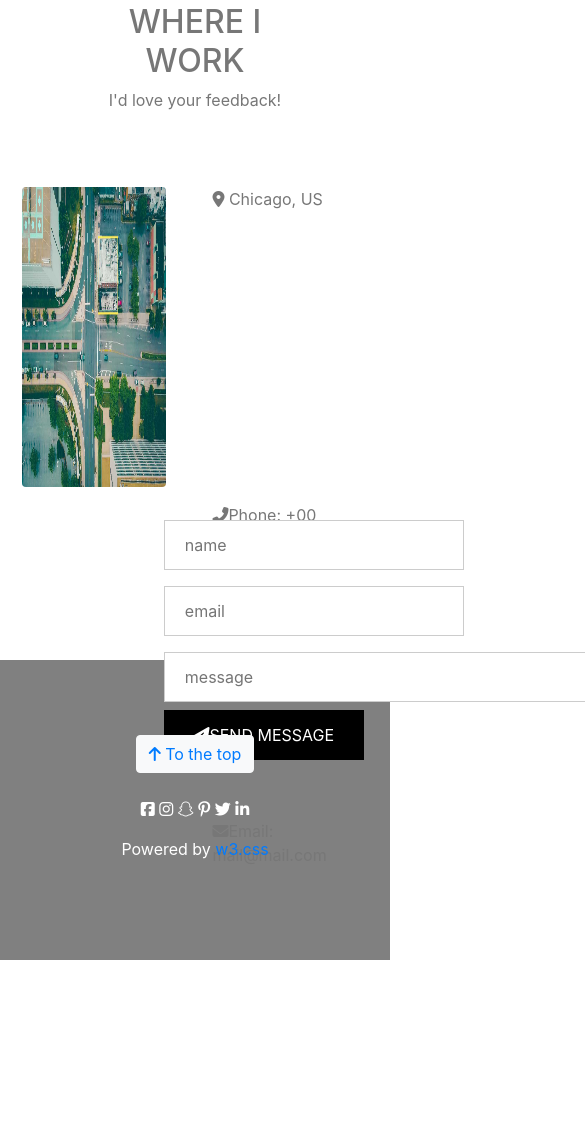
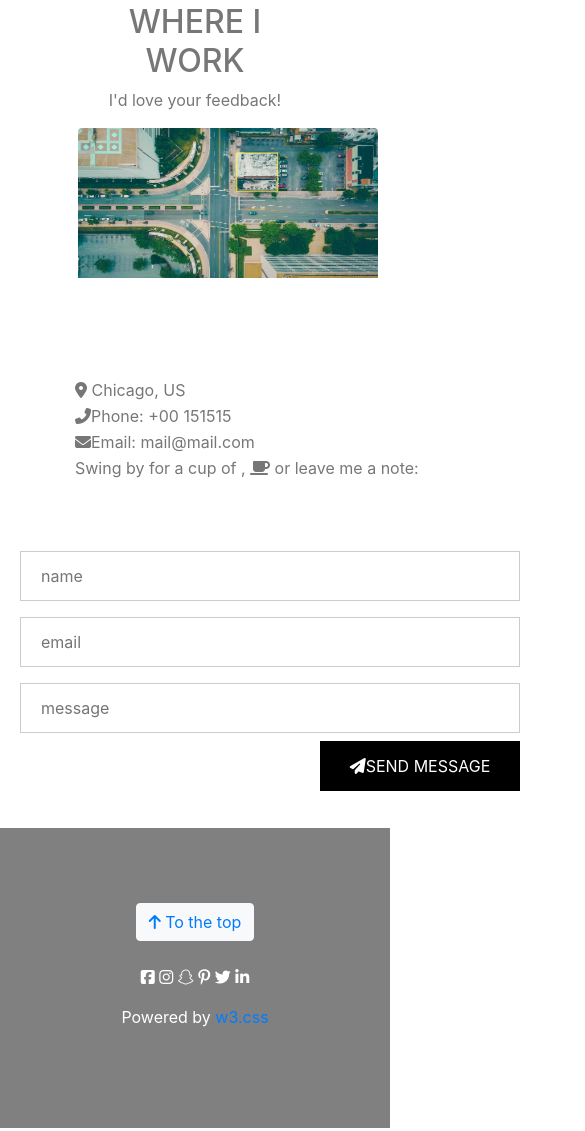
Before and after one commit to Doaahesham/Our-Task, a plain HTML site: page index.html in a window 390 px wide. Shown: the part 3170-4301 px from the top of the page, 585 px wide, since content can reach past the window. Drawn offline with nearby package versions, Linux system fonts and the light colour scheme.

Commit message:
finish the part bacause am done

```diff
--- a/app.css
+++ b/app.css
@@ -47,33 +47,34 @@
  }
 
 
-.ah{
+/*.ah{
 
-
-width: 300px;
-height: 160px;
-
-text-align: center;
-
-border-radius:4px ;
-
-}
+    width: 300px;
+    height: 300px;
+    margin-left: 20vw;
+    padding-bottom: 150px;
+    border-radius: 4px;
+}*/
 .colo{
 
     color: #777777;
 
 }
 .m1{
+    margin-left: 75px;
+    margin-right: 75px;
+    margin-top: 75px;
 
-    margin: 75px;
 
 }
 
 .m2{
 
+    margin-left:15vw ;
+    margin-right: 10px;
+    text-align: center;
 
-    margin-right: 15px;
-    text-align: center;
+
 
 }
 
@@ -88,6 +89,8 @@ border-radius:4px ;
     width: 500px;
     height: 150px;
     margin-left: 25px;
+    margin-top: 50px;
+
 
 
 }
@@ -97,6 +100,7 @@ border-radius:4px ;
     width: 550px;
     height: 200px;
     margin-left: 580px;
+
 
 }
 
@@ -109,7 +113,8 @@ border-radius:4px ;
 .pos{
 
     display: inline-block;
-    width: 272px;
+
+
 }
 
 .marg{
@@ -135,7 +140,8 @@ border-radius:4px ;
 
 .texto{
 
-    text-align: right;
+    text-align: center;
+    margin-left: 300px;
 
 }
 
@@ -161,36 +167,20 @@ footer:hover{
 
     margin-top: 75px;
 }
-/*
-a{
+.m5{
+    width: 100%;
+    height: 75%;
+    margin: 10px;
 
-    color: black;
-    text-decoration: none;
 }
 
-a:visited{
-color: black;
-text-decoration: none;
 
-  }
-  a:hover{
-
-    color: black;
-    text-decoration: none;
-}
-
-a:active{
-
-    color: black;
-    text-decoration: none;
-} */
-
-.container{
+/*.container{
         display: flex;
         justify-content: center;
         margin-bottom: 25px;
 
-}
+}*/
 
 .click{
 
@@ -198,6 +188,27 @@ a:active{
 
 
 }
+
+
+.word{
+
+    font-size: 36px;
+    text-align: center;
+    align-content: center;
+    letter-spacing: 10px;
+    color: #fff;
+     top: 50%;
+    left: 50%;
+    transform: translate(-50%,-50%);
+    position: absolute;
+
+}
+
+.mid{
+
+    position: relative;
+}
+
 
 .form1{
 
@@ -224,29 +235,31 @@ a:active{
 
 .marg3{
 
-    margin-left: 42vw;
+    margin-left: 43vw;
     width: 50vw;
-    height: 25vw;
-    margin-bottom: 50px;
+    height: 15vw;
+    margin-bottom: 5vw;
+}
+
+.sty{
+
+    text-align: start;
+
 
 }
-   @media(max-width: 992px)
+  /* @media(max-width: 992px)
     {
 
-         /* For tablets: */
-  .col-1 {width: 8.33%;}
-  .col-2 {width: 16.66%;}
-  .col-3 {width: 25%;}
-  .col-4 {width: 33.33%;}
-  .col-5 {width: 41.66%;}
-  .col-6 {width: 50%;}
-  .col-7 {width: 58.33%;}
-  .col-8 {width: 66.66%;}
-  .col-9 {width: 75%;}
-  .col-10 {width: 83.33%;}
-  .col-11 {width: 91.66%;}
-  .col-12 {width: 100%;}
-    }
+         /* For tablets:
+
+.edi{
+
+    width: 50vw;
+    height: 200px;
+
+}*/
+
+
     @media(max-width:576px)
     {
       /*   For mobiles: */
@@ -265,8 +278,45 @@ a:active{
     height: 300px;
     padding: 0;
 }
-  .col-s-11 {width: 91.66%;
-height: 300px;}
+  .col-s-11 {width: 91.66%;}
   .col-s-12 {width: 100%;}
 
+
+  .high{
+width: 75vw;
+height: 50vw;
+margin-left: 0;
+padding: 0;
+
+
+  }
+
+  .high1{
+width: 400px;
+height: 10px;
+padding-left: 50px;
+
+  }
+
+.high2{
+
+    height: 50px;
+    width: 500px;
 }
+
+  .nopad{
+
+    padding: 15px;
+    margin-left: 5px;
+  }
+
+  .fot{
+
+    margin-top: 50px;
+  }
+
+
+
+
+
+}
--- a/index.html
+++ b/index.html
@@ -51,10 +51,10 @@
 
 
 </div>
-<div class="back">
-    <div class="container">
+<div class="back mid">
+    <span class="word">
         CONTACT
-    </div>
+    </span>
 </div>
 <div>
 
@@ -63,35 +63,42 @@
             <h2>WHERE I WORK</h2>
             <p>I'd love your feedback!</p>
     </div>
-<div class="container">
-    <div class="m2 ">
 
-        <img src="map.jpg" alt="/" class="ah col-s-11">
+
+<div>
+    <!-- <div class="pos sty">
+        <img src="map.jpg" alt="/" class="ah high">
+    </div> -->
+
+    <div style="text-align: start;height:200px;" class="pos">
+
+        <img src="map.jpg" alt="/" style="width: 300px;height: 300px;margin-left: 20vw; border-radius: 4px;text-align: start;padding-bottom: 150px;" class="high" >
+
     </div>
 
-   <div class="m2 ah2 ">
+   <div class="m2 ah2 pos">
 
-        <p class="text colo col-s-11"> <i class="fas fa-map-marker-alt"></i> Chicago, US</p>
-        <p class="text colo col-s-11"><i class="fas fa-phone-alt"></i>Phone: +00 151515</p>
-        <p class="text colo col-s-11"><i class="fas fa-envelope"></i>Email: mail@mail.com</p>
-        <p class="text colo col-s-11">Swing by for a cup of , <span><i class="fas fa-coffee"></i></span> or leave me a note:</p>
+        <p class="text colo high1"> <i class="fas fa-map-marker-alt"></i> Chicago, US</p>
+        <p class="text colo high1"><i class="fas fa-phone-alt"></i>Phone: +00 151515</p>
+        <p class="text colo high1"><i class="fas fa-envelope"></i>Email: mail@mail.com</p>
+        <p class="text colo high1">Swing by for a cup of , <span><i class="fas fa-coffee"></i></span> or leave me a note:</p>
 
    </div>
 </div>
 
 
-    <div class="marg3">
+    <div>
 
-        <form action="#" >
+        <form action="#" class="pos marg3 nopad">
         <div>
-            <input type="text" name="name" placeholder="name" class="form1">
-            <input type="email" name="email" placeholder="email" class="form1">
+            <input type="text" name="name" placeholder="name" class="form1 high2">
+            <input type="email" name="email" placeholder="email" class="form1 high2">
         </div>
         <div>
-            <input type="text" name="message" placeholder="message" class="form2">
+            <input type="text" name="message" placeholder="message" class="form2 high2">
         </div>
 
-        <div class="texto">
+        <div class="texto ">
                 <button class="bton"><i class="fas fa-paper-plane"></i>SEND MESSAGE</button>
             </div>
 
@@ -101,7 +108,7 @@
     </div>
 </div>
 
-<footer class="new">
+<footer class="new fot">
 
                 <button class="btn btn-light m4"><a href="#top"><i class="fas fa-arrow-up" class="Link"></i> To the top</a></button>
                 <br>
```
